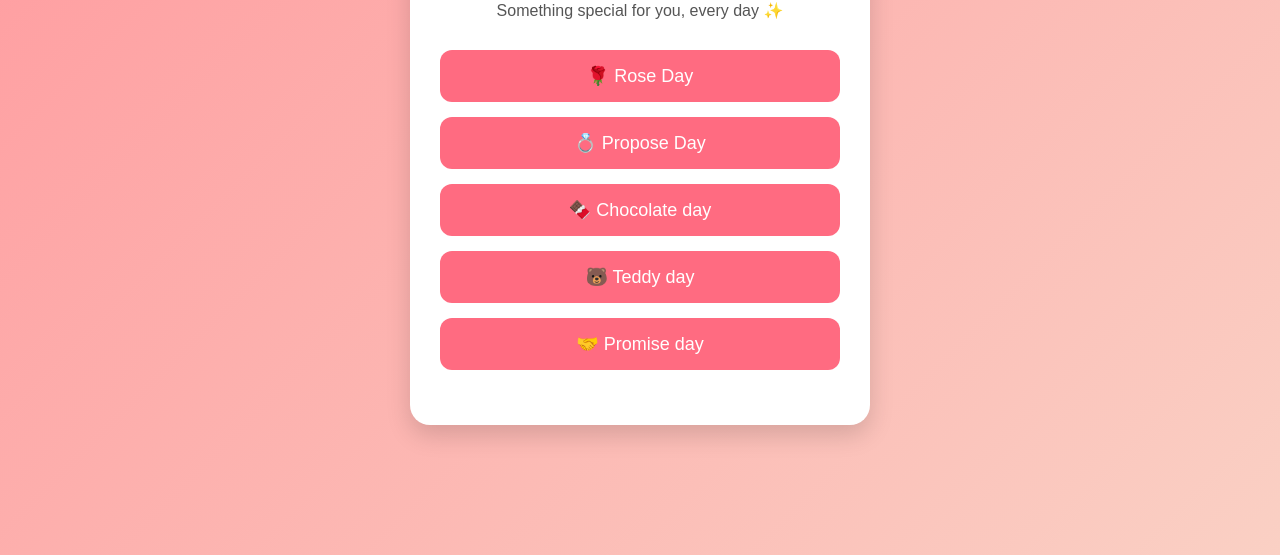
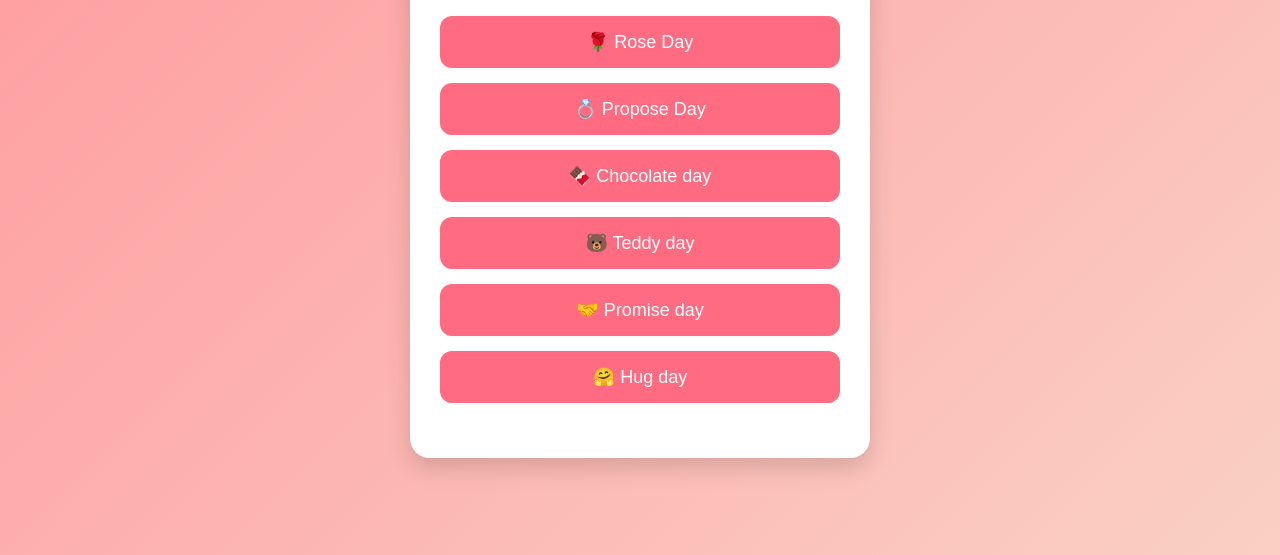
Before and after one commit to Mage-Arjun/Valentine-s-day, a plain HTML site: page index.html in a window 1280 px wide. Shown: the part 245-800 px from the top of the page. Drawn offline with Linux system fonts and the light colour scheme.

Commit message:
Update index.html

```diff
--- a/index.html
+++ b/index.html
@@ -65,6 +65,7 @@
     <a class="day-link" href="Chocolate day/">🍫 Chocolate day</a>
     <a class="day-link" href="Teddy day/">🐻 Teddy day</a>
     <a class="day-link" href="Promise day/">🤝 Promise day</a>
+    <a class="day-link" href="Hug day/">🤗 Hug day</a>
   </div>
 </body>
 </html>
```
